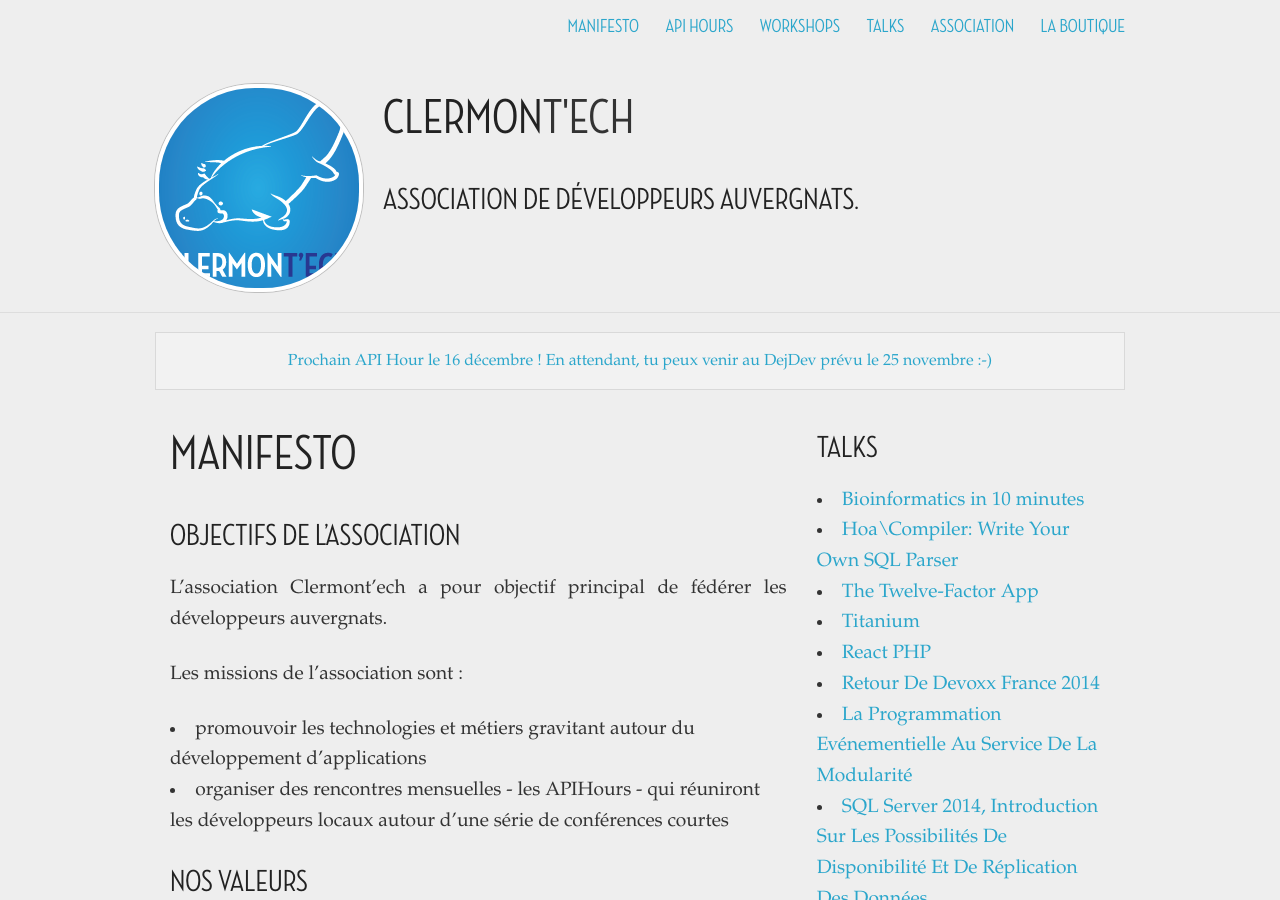
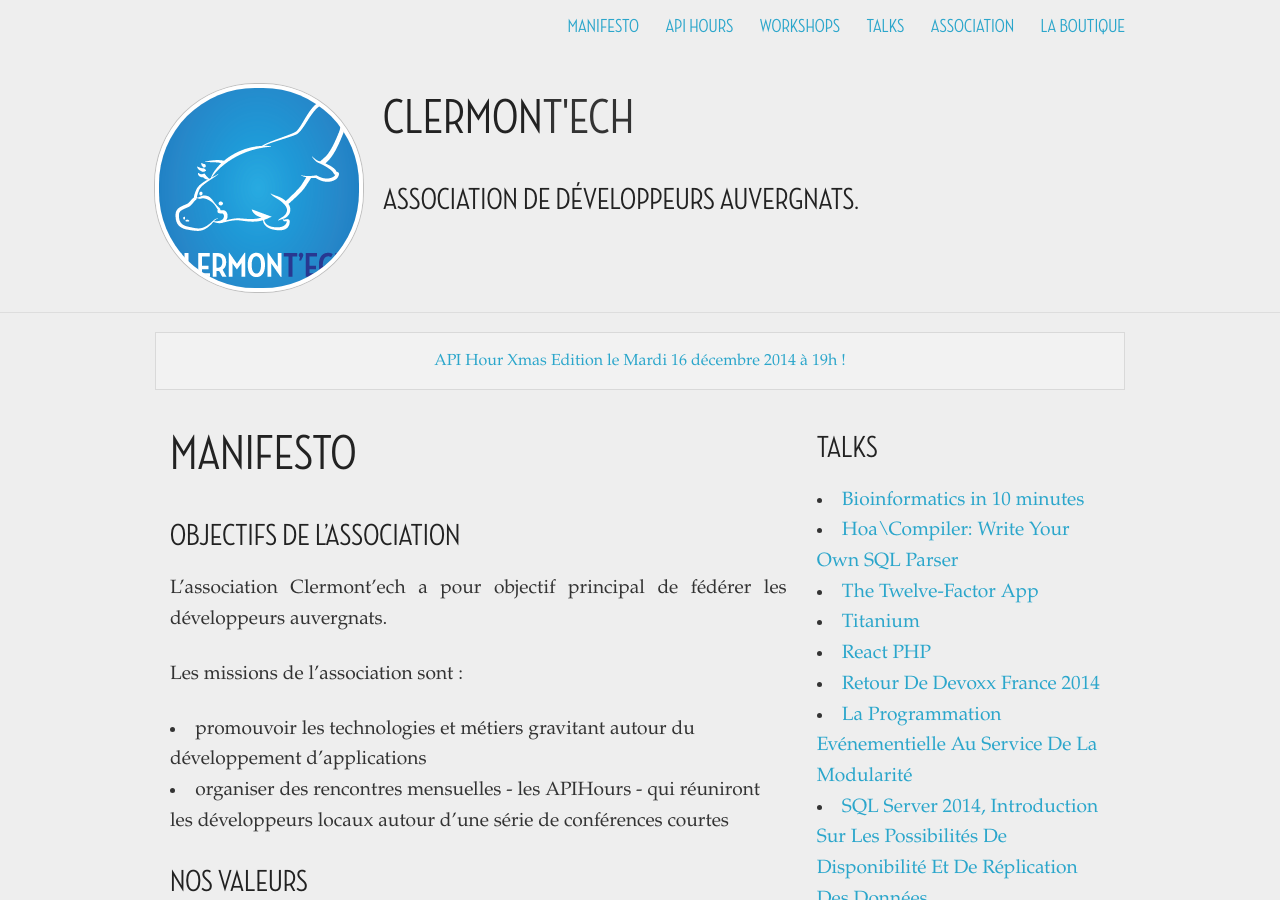
Before and after one commit to clermontech/clermontech.github.com, a Jekyll site: the page built from index.md, in a window 1280 px wide and 900 px high. Built offline with Jekyll 4.4.1, drawn with Linux system fonts in a browser that asks for light colours; Markdown is read by kramdown in place of the engine named in the settings.

Commit message:
update announcement

```diff
--- a/_config.yml
+++ b/_config.yml
@@ -8,5 +8,5 @@
     extensions: ["strikethrough"]
 
 announcement:
-    href: https://www.eventbrite.fr/e/dejdev-5-tickets-14461074463
-    message: "Prochain API Hour le 16 décembre ! En attendant, tu peux venir au DejDev prévu le 25 novembre :-)"
+    href: /api-hours/api-hour-12.html
+    message: "API Hour Xmas Edition le Mardi 16 décembre 2014 à 19h !"
```
